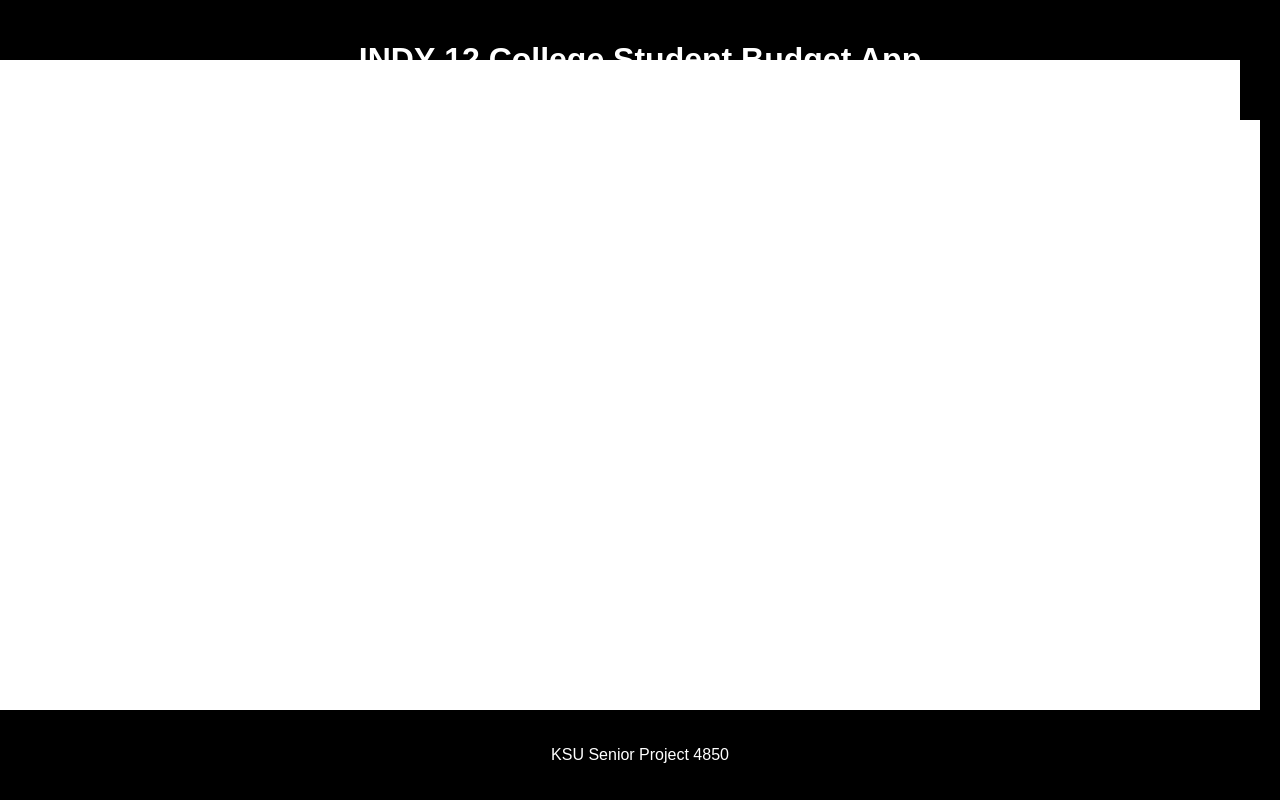
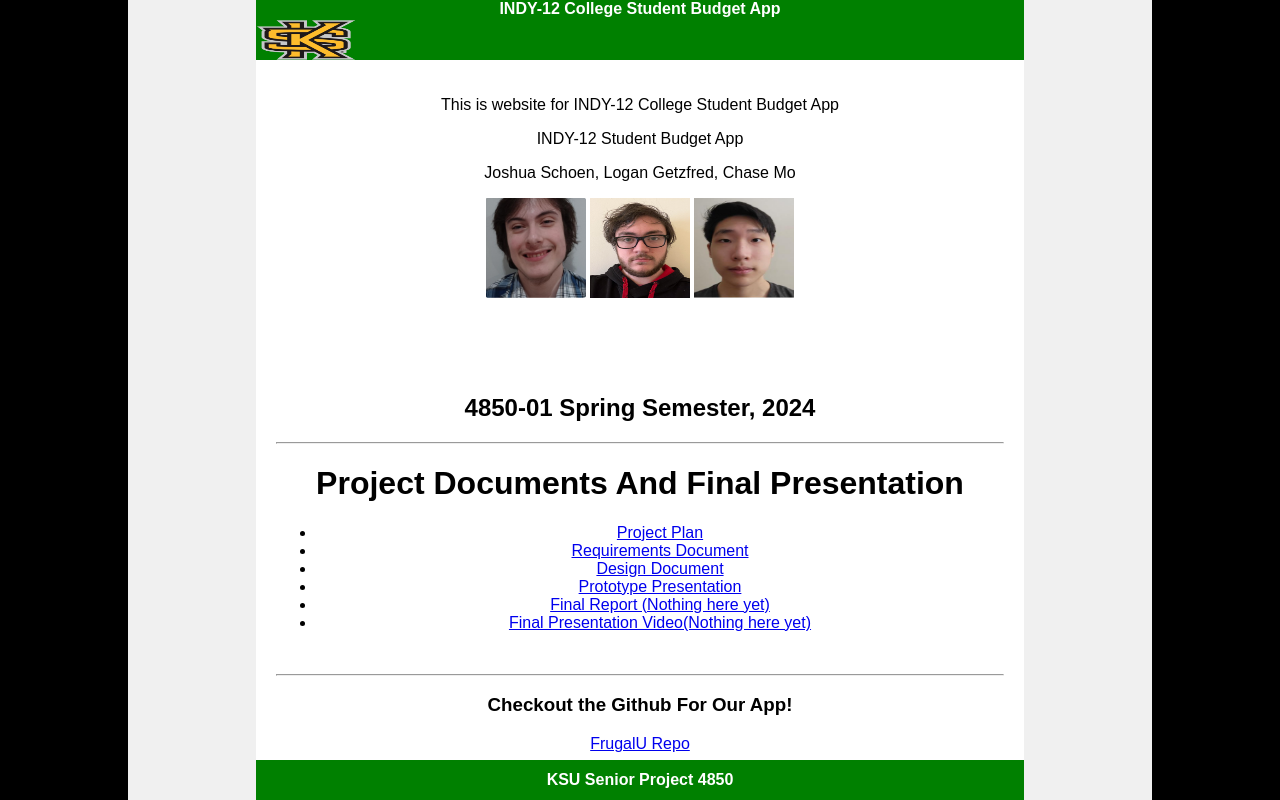
Before and after one commit to INDY12-College-Resource-App/OurWebsite, a plain HTML site: page index.html in a window 1280 px wide. Drawn offline with Linux system fonts and the light colour scheme.

Commit message:
The website
Just made a dummy website in about 2 hours. I'll update it to look better when I have time, for now just wanted to get something up there.
It follows this:  THE WEBSITE – Must be Public
-	The website must have a home page that displays all of the following:
o	Your project ID, color (if any) and title
o	Your bio pictures and names – bio pics do not need to be huge
o	Course number, semester and year
o	Navigation links to other documents (as pdf not word !)
o	Links must be working (DO NOT LINK TO GOOGLE DOCS – create a report as a pdf for your website)
o	Navigation link to your Final Presentation Video – that is narrated, explains your project development approach and demos your final project
o	Everything should be visible on the page – do not make me SCROLL
hopefully the minimal scrolling wont be a huge deal. If it is I'll find ways tonight to make it scaleable and fit on one page.

```diff
--- a/Styles.css
+++ b/Styles.css
@@ -1,51 +1,90 @@
 body, html {
     margin: 0;
     padding: 0;
-    height: 100%;
     font-family: Arial, sans-serif;
-}
-
-header, footer {
-    background-color: black;
-    color: white;
-    text-align: center;
-    padding: 20px 0;
-    position: fixed;
-    width: 100%;
+    background-color: #f0f0f0;
+    height: 100vh;
+    overflow: hidden;
 }
 
 header {
+    background-color: #008000;
+    color: #ffffff;
+    position: fixed;
     top: 0;
+    left: 20vw; /* Aligned with the left side of the main content */
+    right: 20vw; /* Aligned with the right side of the main content */
+    height: 60px;
+    display: block;
+    align-items: center;
+    justify-content: space-between; /* Distributes extra space on both ends inside the header */
+    padding: 0 10px; /* Slightly smaller padding */
+    box-sizing: border-box; /* Ensures that padding is included in the width */
+    text-align: center;
 }
 
 footer {
+    background-color: #008000;
+    color: #ffffff;
+    position: fixed;
     bottom: 0;
+    left: 20vw; /* Aligned with the left side of the main content */
+    right: 20vw; /* Aligned with the right side of the main content */
+    height: 40px;
+    display: flex;
+    align-items: center;
+    justify-content: center;
+    padding: 0 10px;
+    box-sizing: border-box;
 }
 
 .main-content {
-    background-color: white;
-    min-height: calc(100% - 120px); /* Adjust the height calculation based on header and footer padding */
-    padding: 60px 20px 60px 20px; /* Top and bottom padding should be equal to header/footer padding */
-    box-sizing: border-box;
-    width: calc(100% - 40px); /* Adjusting for padding */
     position: absolute;
-    top: 60px; /* Same as header height */
+    top: 60px; /* Height of the header */
+    bottom: 40px; /* Height of the footer */
+    left: 20vw;
+    right: 20vw;
+    background-color: #fff;
+    padding: 20px;
+    overflow-y: auto;
+
 }
 
-/* Sidebars */
-body::before, body::after {
-    content: "";
+#Rightbar, #Leftbar {
     position: fixed;
-    top: 60px; /* Same as header height */
-    bottom: 60px; /* Same as footer height */
-    width: 20px; /* Adjust sidebar width as needed */
-    background-color: black;
+    width: 10vw;
+    top: 0;
+    bottom: 0;
+    background-color: #000000;
 }
 
-body::before {
+#Rightbar {
+    right: 0;
+}
+
+#Leftbar {
     left: 0;
 }
 
-body::after {
-    right: 0;
+header img.logo {
+    height: 40px; /* Smaller logo size */
 }
+
+header h1, footer h1 {
+    font-size: 16px; /* Smaller text size */
+    margin: 0;
+}
+
+img
+{
+    width: 100px;
+    height: 100px;
+}
+
+header img
+{   position: absolute;
+    left:0;
+    bottom: 0;
+    width:  100;
+    height: 170;
+}
--- a/index.html
+++ b/index.html
@@ -7,14 +7,65 @@
     <link rel="stylesheet" href="Styles.css">
 </head>
 <body>
+    <div id="Leftbar" class="sidebar"></div> <!-- Left Sidebar -->
     <header>
+        <img src="KSU.png" alt="School Logo" class="logo" id="KSUimg">
         <h1>INDY-12 College Student Budget App</h1>
     </header>
-    <div class="main-content">
-        <!-- Content will be here -->
+
+    <div class="container">
+        <div class="main-content" style="text-align: center;">
+            <!-- Introduction -->
+            <div class="introduction">
+                <p>This is website for INDY-12 College Student Budget App</p>
+            </div>
+            <!-- Project ID, Title -->
+            <div class="project-info">
+                <p> INDY-12 Student Budget App</p>
+
+            </div>
+            <!-- Bio Pictures and Names -->
+            <div class="bio">
+                <p>Joshua Schoen, Logan Getzfred, Chase Mo</p>
+                <img src="Josh.png" alt="Bio Picture">
+                <img src="Logan.png" alt="Bio Picture">
+                <img src="Chase.png" alt="Bio Picture">
+              <br>
+              <br>
+             <br>
+             <br>
+             <br>
+              <h2>4850-01 Spring Semester, 2024</h2>
+              <hr>
+
+            </div>
+
+            <!-- Navigation Links -->
+            <div class="navigation-links" style="text-align: center;">
+                <h1>  Project Documents And Final Presentation</h1 style= "text-align: center">
+                <ul>
+               <li><a href="INDY12-CollegeBudgetApp-ProjectPlan.pdf">Project Plan</a> </li>
+               <li> <a href="INDY-12-FrugalU-Requirements.pdf">Requirements Document</a> </li>
+              <li> <a href="INDY-12-FrugalU-Design.pdf">Design Document</a> </li>
+             <li>   <a href="INDY-12 Student Budget App (Frugal U) Presentation.pdf">Prototype Presentation</a></li>
+            <li>  <a href="document2.pdf">Final Report (Nothing here yet)</a></li>
+        <li> <a href="final-presentation.mp4">Final Presentation Video(Nothing here yet)</a> </li>
+
+            </ul>
+            </div> <!--End of navigation links-->
+            <br>
+            <hr>
+                      <h3>Checkout the Github For Our App!</h3>
+            <a href="https://github.com/INDY12-College-Resource-App/FrugalUApp">FrugalU Repo</a>
+        </div>
+
+
+
+
     </div>
+    <div id="Rightbar"></div> <!-- Right Sidebar -->
     <footer>
-        <p>KSU Senior Project 4850</p>
+        <h1>KSU Senior Project 4850</h1>
     </footer>
 </body>
 </html>
```
Also changed, not shown: Chase.png (added), Josh.png (added), KSU.png (added), Logan.png (added), 5 other files.
